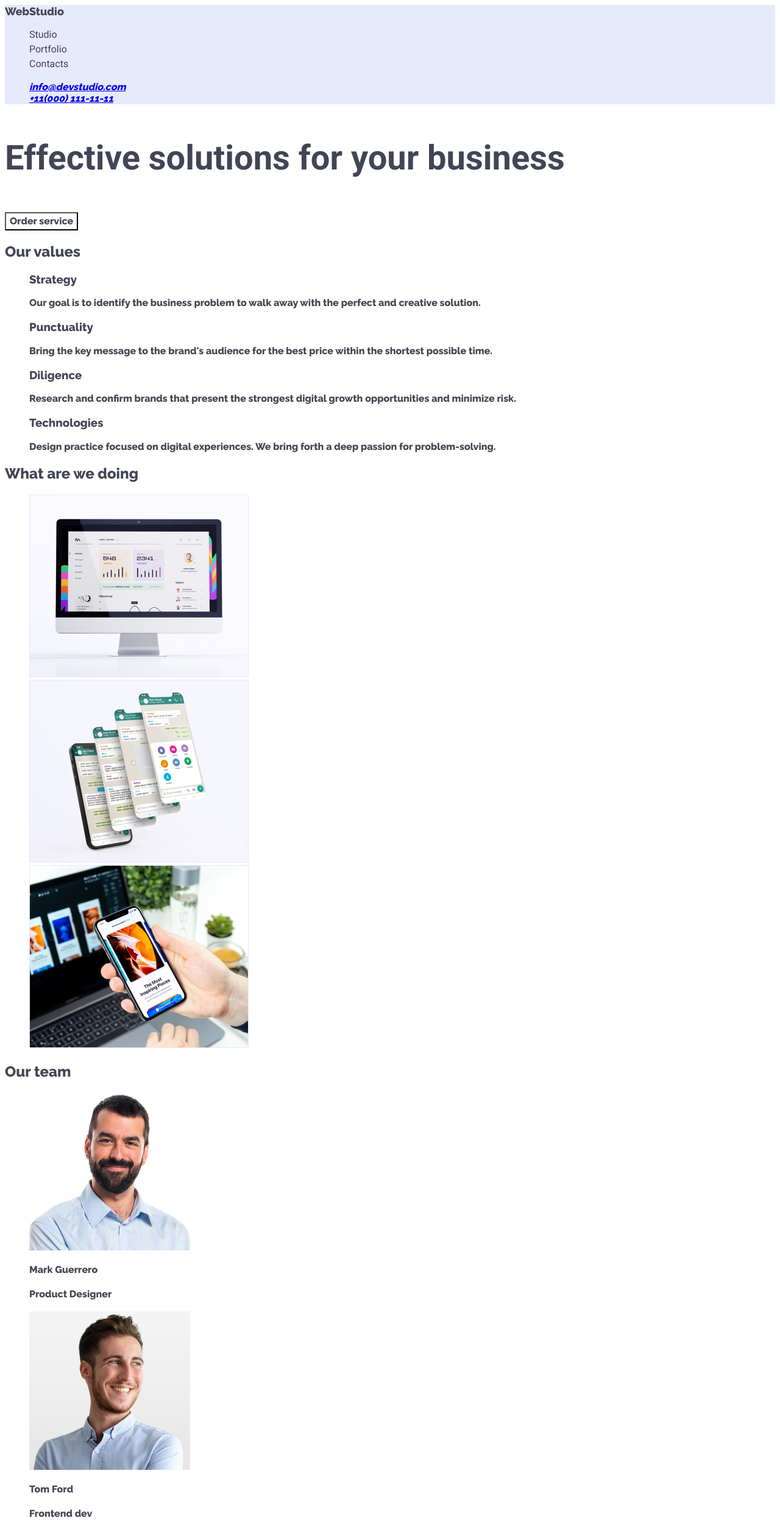
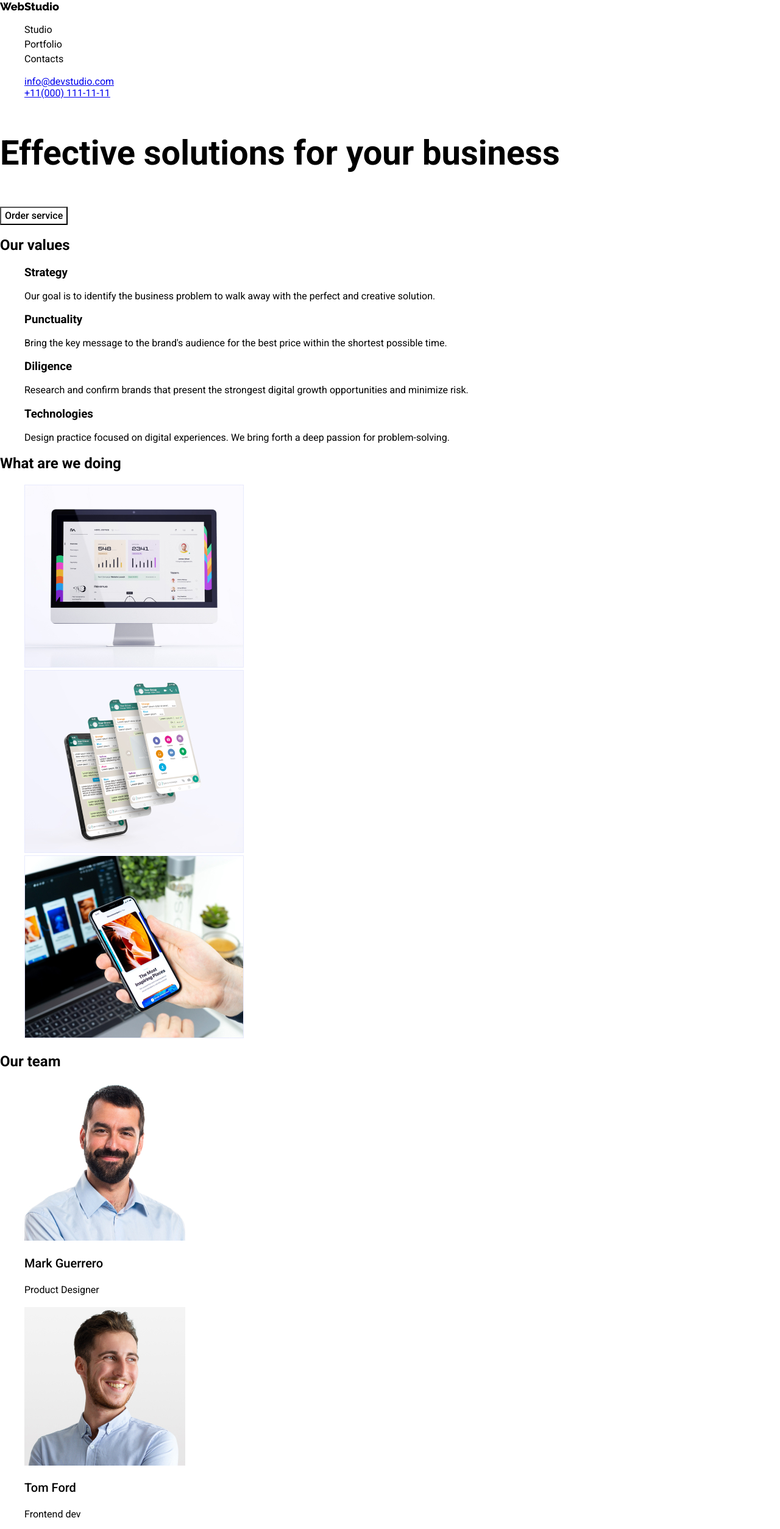
Before and after one commit to lesinai/lesinai-goit-markup-hw-02, a plain HTML site: page index.html in a window 1280 px wide. Shown: the top 2508 px of the page at 61% size. Drawn offline with nearby package versions, Linux system fonts and the light colour scheme.

Commit message:
fixed font settings

```diff
--- a/css/styles.css
+++ b/css/styles.css
@@ -7,16 +7,13 @@
  }
 
   body {
+   background-color: var(--hero-text-color);
+   font-family: 'Roboto', sans-serif;
+  }
 
-    color: #434455;
-    background-color: #ffffff;
-    font-family: 'Raleway','Roboto';
-
-  }
  /* Header */
   header {
-      background-color: rgba(231, 233, 252, 1);
-
+  background-color: var(--hero-text-color);
       }
 
  /* reset decor settings */
@@ -35,15 +32,17 @@
     font-size: 18px;
     line-height: calc(21 / 18);
     }
+
   .logo-accent {
     color: var(--accent-color);
     }
+
   .header-logo {
     color: var(--title-text-color);
     }
+
   .footer-logo {
     color: var(--hero-text-color);
-
    }
 
  /* Header nav */
@@ -55,6 +54,7 @@
     font-size: 16px;
     line-height: calc(24 / 16);
     }
+
   .site-nav .link:hover,
   .site-nav .link:focus,
   .site-nav .link-current,
@@ -64,6 +64,7 @@
   .adress .link:focus {
     color: var(--accent-color);
     }
+
   .site-contacts .link {
     color: var(--title-text-color);
     font-family: 'Roboto';
@@ -77,6 +78,7 @@
   .hero {
     background-color: var(--accent-color);
     }
+
   .hero .title {
     color: var(--hero-text-color);
     font-family: 'Roboto';
@@ -120,15 +122,22 @@
 
      /* Our Team */
      .section-team .name {
+        font-family: 'Roboto';
+        font-style: normal;
         font-weight: 500;
-        font-size: 16px;
-        line-height:calc(24 / 16);
+        font-size: 20px;
+        line-height:calc(24 / 20);
+        color: var(--title-text-color);
 
       }
 
       .section-team .text {
+        font-family: 'Roboto';
+        font-style: normal;
+        font-weight: 400;
         font-size: 16px;
         line-height:calc(24 / 16);
+        color: var(--primary-text-color);
       }
 
      /* What are we doing */
@@ -148,9 +157,19 @@
         font-size: 16px;
         line-height:calc(24 / 16);
      }
+
      /* Footer */
+
+     .studio-white {
+	  color: var(--hero-text-color);
+     }
+
      .footer {
-        background-color: var(--title-text-color);
+	 background: color #2e2f42;;
+     }
+
+     .footer-text {
+	 color:#e7e9fc;
      }
 
 
@@ -169,5 +188,3 @@
    /* колір бекграунду наша команда #F4F4FD */
 
    /* колір бекграунду хедер #E7E9FC */
-
-   /* зясувати як зробити напис логотипу двома кольорами */
--- a/index.html
+++ b/index.html
@@ -5,34 +5,31 @@
     <meta http-equiv="X-UA-Compatible" content="IE=edge" />
     <meta name="viewport" content="width=device-width, initial-scale=1.0" />
     <title>Document</title>
-    <link rel="preconnect" href="https://fonts.googleapis.com" />
-    <link rel="preconnect" href="https://fonts.gstatic.com" crossorigin />
-    <link rel="preconnect" href="https://fonts.googleapis.com" />
-    <link rel="preconnect" href="https://fonts.gstatic.com" crossorigin />
-    <link
-      href="https://fonts.googleapis.com/css2?family=Montserrat:wght@400;700&family=Raleway:wght@800&family=Roboto:wght@400;500;700&display=swap"
-      rel="stylesheet"
-    />
+    <link rel="preconnect" href="https://fonts.googleapis.com">
+    <link rel="preconnect" href="https://fonts.gstatic.com" crossorigin>
+    <link href="https://fonts.googleapis.com/css2?family=Montserrat:wght@400;700&family=Raleway:wght@800&family=Roboto:wght@400;500;700&display=swap" rel="stylesheet">
+    <link rel="stylesheet" href="https://cdnjs.cloudflare.com/ajax/libs/modern-normalize/1.0.0/modern-normalize.min.css">
     <link rel="stylesheet" href="./css/styles.css" />
   </head>
   <body class="page">
+
     <!--Шапка сайту-->
     <header>
       <nav>
-        <a href="#" class="header-logo link logo">
+        <a href="./index.html" class="header-logo link logo">
           <span class="logo-accent">Web</span>Studio</a>
         <ul class="site-nav list-style">
-          <li><a href="#" class="link link-current">Studio</a></li>
+          <li><a href="./index.html" class="link link-current">Studio</a></li>
           <li><a href="./portfolio.html" class="link">Portfolio</a></li>
           <li><a href="#" class="link">Contacts</a></li>
         </ul>
       </nav>
-      <address>
+
         <ul class="site-contacts list-style">
           <li><a href="mailto:info@devstudio.com">info@devstudio.com</a></li>
           <li><a href="tel:+110001111111">+11(000) 111-11-11</a></li>
         </ul>
-      </address>
+
     </header>
 
     <main>
@@ -163,7 +160,7 @@
 
     <!--Footer-->
     <footer class="footer">
-      <a href="#" class="footer-logo"><span class="logo-accent">Web</span>Studio</a>
+      <a href="./index.html" class="footer-logo link logo"><span class="logo-accent">Web</span>Studio</a>
       <p class="text">
         Increase the flow of customers and sales for your business with digital
         marketing & growth solutions.
```
Also changed, not shown: portfolio.html (+16 -20 lines). Lines whose indentation alone changed are shown as unchanged.
